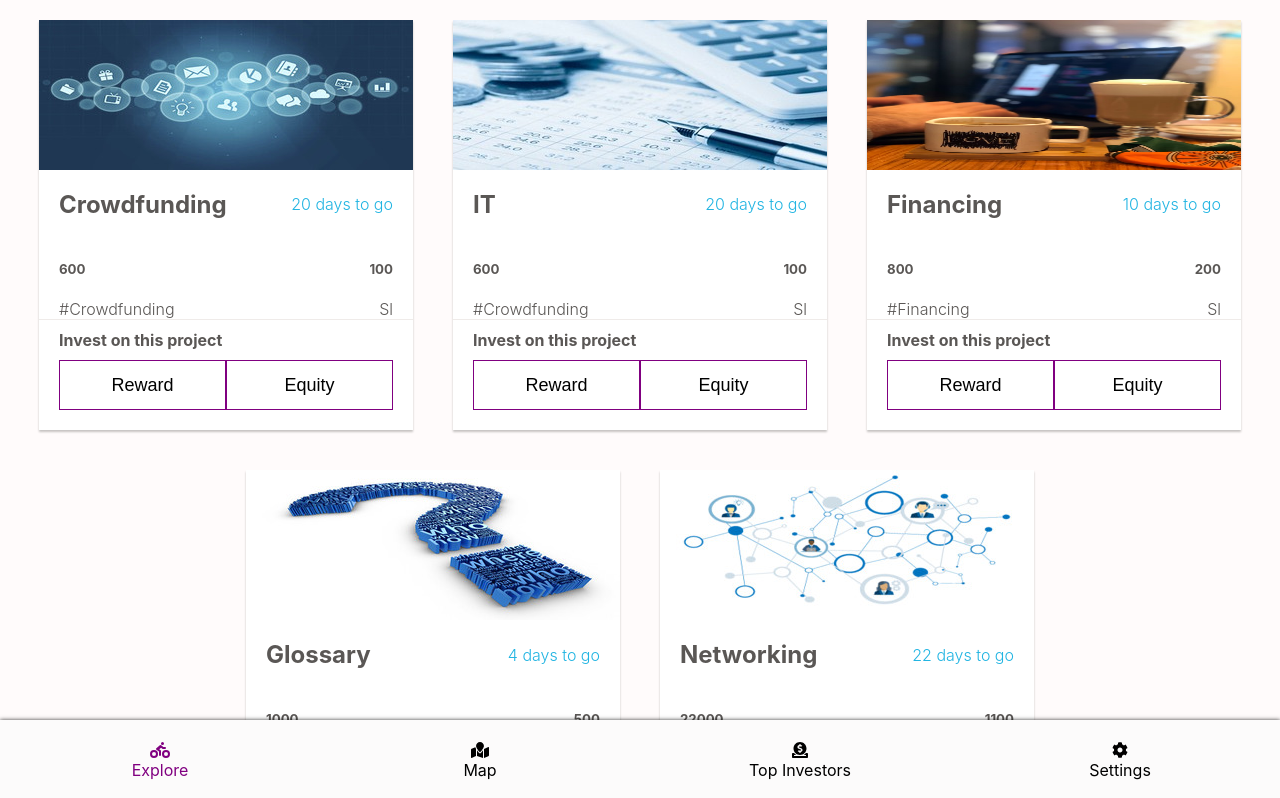
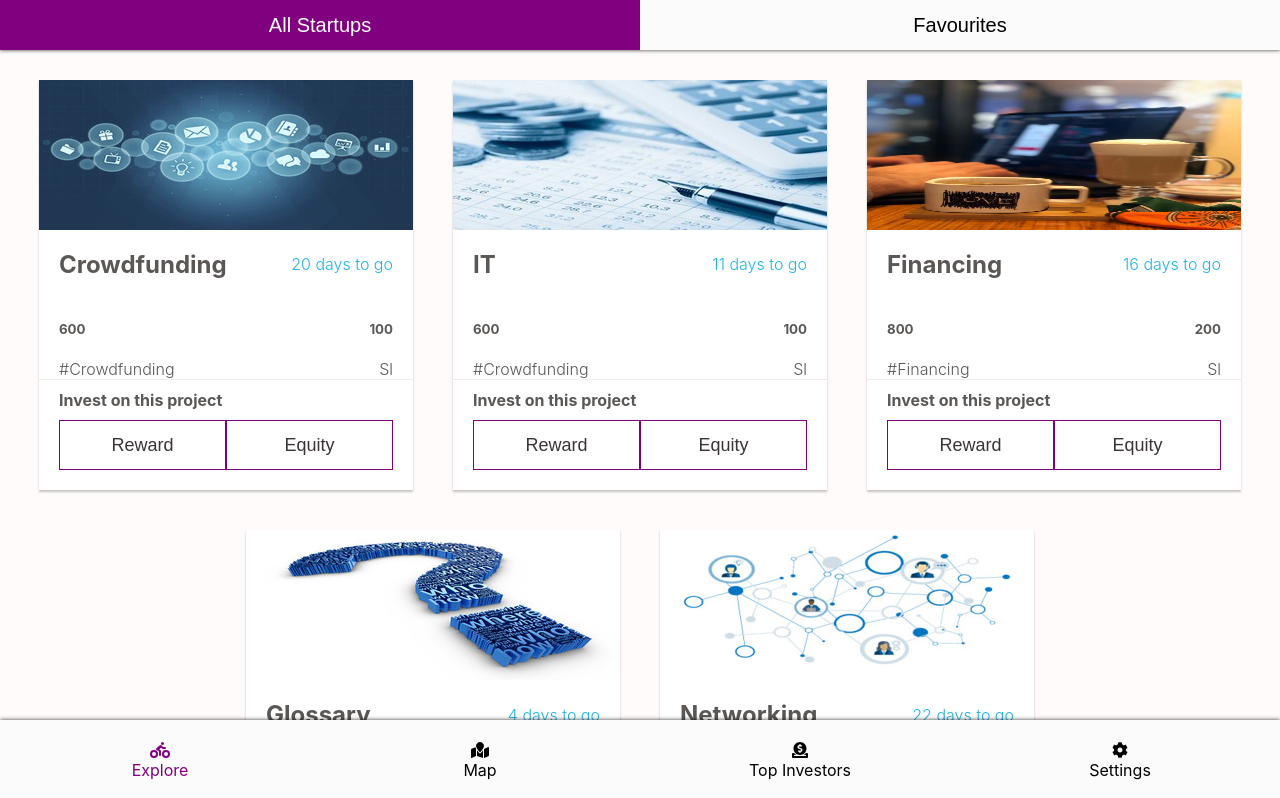
Before and after one commit to AnnaVih/crowd-funding-c3-team-1, a Next.js app: page /explore in a window 1280 px wide. Shown: the top 798 px of the page. Built offline with nearby package versions, Linux system fonts and the light colour scheme.

Commit message:
add filter list component

```diff
--- a/components/ui/atoms/button/button.tsx
+++ b/components/ui/atoms/button/button.tsx
@@ -14,7 +14,7 @@ export const Button = ({
   name: string
   onClick?: () => void
   linkTo?: string
-  type?: ButtonType
+  type: ButtonType
   isRounded?: boolean
   className?: string
   size?: string
--- a/components/ui/atoms/button/styled-components/index.tsx
+++ b/components/ui/atoms/button/styled-components/index.tsx
@@ -15,15 +15,7 @@ export const StyledButton = styled.div<{type: ButtonType, isRounded: boolean, si
   border-radius:  ${({isRounded}) => isRounded ? "40px" : "none"};
   border: ${({type}) => type === "primary" ? "1px solid #800080" : "none"};
   cursor: pointer;
-  button {
-    border:none;
-    background: none;
-    font-size: inherit;
-    cursor: pointer;
-    outline: none;
-    width: 100%;
-    height: 100%;
-  }
+
   &.active {
     background-color: #800080;
     button {
--- /dev/null
+++ b/components/ui/molecules/filter-list-nav/filter-list-nav.tsx
@@ -0,0 +1,17 @@
+import React from 'react'
+import { FilterListButton, FilterList } from "./styled-components"
+
+export const FilterListNav = ({
+  onClick,
+  listType
+}: {
+  onClick: (listType: string) => void
+  listType: string
+}) => {
+  return (
+    <FilterList>
+      <FilterListButton className={listType === "all" ? "active": ""} onClick={() => onClick("all")}>All Startups</FilterListButton>
+      <FilterListButton className={listType === "favourite" ? "active": ""} onClick={() => onClick("favourite")}>Favourites</FilterListButton>
+    </FilterList>
+  )
+}
--- /dev/null
+++ b/components/ui/molecules/filter-list-nav/index.ts
@@ -0,0 +1 @@
+export * from "./filter-list-nav"
--- /dev/null
+++ b/components/ui/molecules/filter-list-nav/styled-components/index.tsx
@@ -0,0 +1,24 @@
+import styled from "styled-components"
+
+
+export const FilterList = styled.div`
+  position: fixed;
+  top: 0;
+  display: flex;
+  justify-content: space-between;
+  width: 100%;
+  align-items: center;
+  height: 50px;
+  box-shadow: 0 0 4px 0 rgb(0 0 0 / 80%);
+  background: #fcfbfb;
+  margin: 0;
+  padding: 0;
+`
+
+export const FilterListButton = styled.button`
+  font-size: 20px;
+  line-height: 45px;
+  &.active {
+    background-color: #800080;
+    color: white !important;
+`
--- a/pages/explore/index.tsx
+++ b/pages/explore/index.tsx
@@ -2,6 +2,7 @@ import React from 'react'
 import { Card } from '../../components/ui/molecules/card'
 import { StyledExploreList } from "../../styles/styled-components"
 import { FooterNavigation } from '../../components/ui/molecules/footer-navigation'
+import { FilterListNav } from '../../components/ui/molecules/filter-list-nav'
 
 export const dummyData = [
   {
@@ -12,26 +13,29 @@ export const dummyData = [
     days: 20,
     total: 600,
     leftToInvest: 100,
-    type: "Crowdfunding"
+    type: "Crowdfunding",
+    isFavorite: false
   },
   {
     id: "obtaining-financing",
     img: 'images/finance.jpg',
     description: "Obtaining Financing description test",
-    days: 20,
+    days: 11,
     total: 600,
     leftToInvest: 100,
     title: "IT",
-    type: "Crowdfunding"
+    type: "Crowdfunding",
+    isFavorite: false
   },
   {
     id: "obtaining-financing-two",
     img: 'images/test.jpeg',
-    days: 10,
+    days: 16,
     total: 800,
     leftToInvest: 200,
     title: 'Financing',
-    type: "Financing"
+    type: "Financing",
+    isFavorite: true
   },
   {
     id: "glossary",
@@ -40,7 +44,8 @@ export const dummyData = [
     days: 4,
     total: 1000,
     leftToInvest: 500,
-    type: "Media"
+    type: "Media",
+    isFavorite: false
   },
   {
     id:"networking",
@@ -49,15 +54,30 @@ export const dummyData = [
     days: 22,
     total: 22000,
     leftToInvest: 1100,
-    type: "Networking"
+    type: "Networking",
+    isFavorite: true
   }
 ]
 
 const Explore = () => {
+  const [list, setList] = React.useState(dummyData)
+  const [listType, setListType] = React.useState("all")
+
+  const onClickHandler = (filterBy: string) => {
+    if(filterBy === "all"){
+      setList(dummyData)
+    } else {
+      const filteredList = list.filter(item => item.isFavorite)
+      setList(filteredList)
+    }
+    setListType(filterBy)
+  }
+
   return (
     <>
+      <FilterListNav listType={listType} onClick={onClickHandler}/>
       <StyledExploreList>
-        {dummyData.map(({id, title, days, total, type, img, leftToInvest}) => {
+        {list.map(({id, title, days, total, type, img, leftToInvest}) => {
           return <Card days={days} total={total} type={type} leftToInvest={leftToInvest} linkTo={`/explore/${id}`} title={title} key={id} imagePath={img}/>
         })}
       </StyledExploreList>
--- a/styles/globals.css
+++ b/styles/globals.css
@@ -18,3 +18,15 @@ a {
 * {
     box-sizing: border-box;
 }
+
+button {
+    border: none;
+    background: none;
+    font-size: inherit;
+    cursor: pointer;
+    outline: none;
+    width: 100%;
+    height: 100%;
+    color: inherit;
+    appearance: none;
+}
--- a/styles/styled-components/index.tsx
+++ b/styles/styled-components/index.tsx
@@ -45,7 +45,7 @@ export const StyledExploreList = styled.div`
   display: flex;
   flex-wrap: wrap;
   justify-content: center;
-  margin-bottom: 100px;
+  margin: 60px 0 100px;
 `
 
 export const SettingsImageWrapper = styled.img`
```
